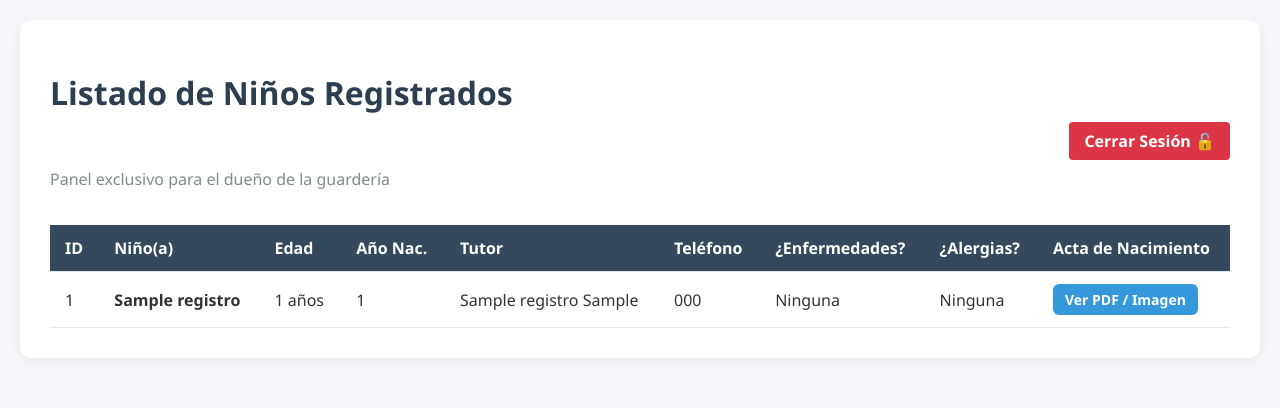
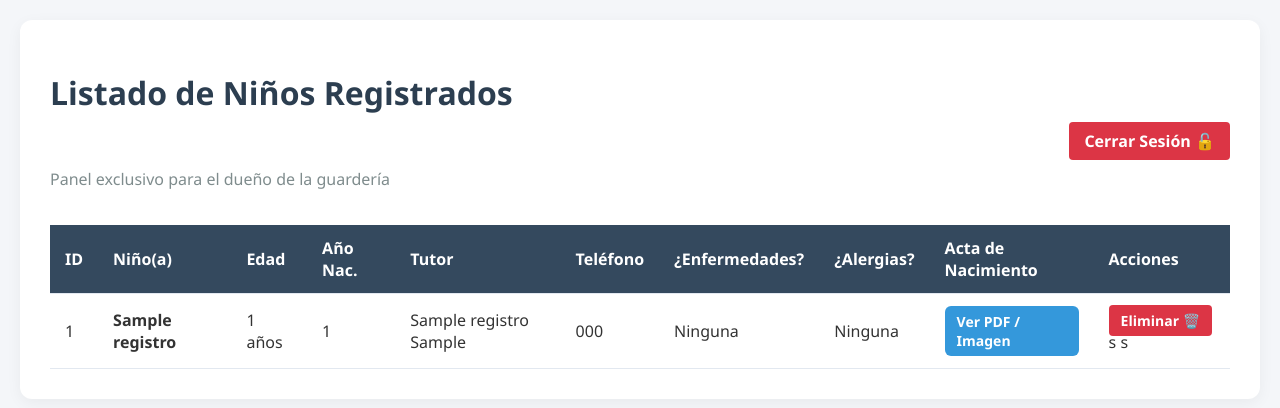
Before and after one commit to romaperez0211-prog/guarderia-web, a Flask app: page /admin in a window 1280 px wide. Shown: the top 408 px of the page. Run offline with Flask 3, Linux system fonts and the light colour scheme; the visitor is signed in with stand-in values (Sample User, id 1); tables that the repository leaves empty hold one stand-in row (values such as "Sample post").

Commit message:
Add files via upload

```diff
--- a/templates/admin.html
+++ b/templates/admin.html
@@ -90,6 +90,7 @@
                     <th>¿Enfermedades?</th>
                     <th>¿Alergias?</th>
                     <th>Acta de Nacimiento</th>
+                    <th>Acciones</th> <!-- Nueva columna -->
                 </tr>
             </thead>
             <tbody>
@@ -125,6 +126,14 @@
                               No adjunto
                          {% endif %}
                     </td>
+                    <!-- Celda de acciones -->
+                    <td>
+                         <a href="/admin/eliminar/{{ nino['id'] }}"
+                            onclick="return confirm('¿Estás seguro de que deseas eliminar este registro? Esta acción no se puede deshacer.');"
+                            style="background-color: #dc3545; color: white; padding: 6px 12px; text-decoration: none; border-radius: 4px; font-weight: bold; font-size: 14px;">
+                            Eliminar 🗑️
+                         </a>
+      s             s</td>
                 </tr>
                 {% endfor %}
             </tbody>
```
